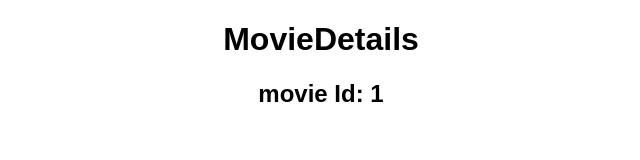
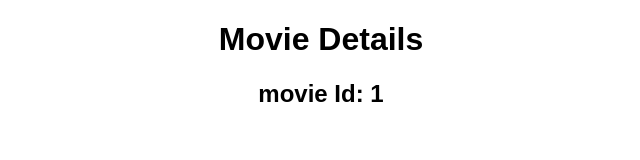
Before and after one commit to Lycidas-BC/weekend-movie-sagas, a React (Create React App) app: page /details/1 in a window 1280 px wide. Shown: the top 160 px of the page, without its empty margins (319-959 px from the left). Built offline with nearby package versions, Linux system fonts and the light colour scheme.

Commit message:
saved frame.jpg locally so that URL won't expire

```diff
--- a/src/components/MovieDetails/MovieDetails.jsx
+++ b/src/components/MovieDetails/MovieDetails.jsx
@@ -10,7 +10,7 @@ function MovieDetails() {
 
     return (
         <main>
-            <h1>MovieDetails</h1>
+            <h1>Movie Details</h1>
             <h2>movie Id: {movieId}</h2>
         </main>
     );
--- a/src/components/MovieItem/MovieItem.jsx
+++ b/src/components/MovieItem/MovieItem.jsx
@@ -1,5 +1,6 @@
 import React from 'react';
 import { makeStyles } from "@material-ui/core/styles";
+import { useHistory } from 'react-router-dom';
 import Button from "@material-ui/core/Button";
 import Paper from "@material-ui/core/Paper";
 import Grid from "@material-ui/core/Grid";
@@ -10,10 +11,11 @@ const useStyles = makeStyles((theme) => ({root: {flexGrow: 1},paper: {padding: t
 
 function MovieItem({movieIn}) {
     const classes = useStyles();
+    const history = useHistory();
 
     const movieDetails = () => {
         console.log(`Go to movie's details page`, movieIn);
-        console.log('path:', movieIn.poster);
+        history.push(`/details/${movieIn.id}`);
     };
 
     return (
@@ -21,7 +23,7 @@ function MovieItem({movieIn}) {
         <Paper className={classes.paper}>
             <h2>{movieIn.title}</h2>
         <CardMedia
-        style={{maxHeight: "80%", maxWidth: "80%", margin: "auto", padding: "10% 7% 10% 7%", backgroundImage: "url(https://static.vecteezy.com/system/resources/thumbnails/002/836/378/small/hollywood-film-frame-vector.jpg)", backgroundRepeat: "no-repeat", backgroundSize: "100% 100%" }}
+        style={{maxHeight: "80%", maxWidth: "80%", margin: "auto", padding: "10% 7% 10% 7%", backgroundImage: "url(images/frame.jpg)", backgroundRepeat: "no-repeat", backgroundSize: "100% 100%" }}
         className={movieIn.title}
         component="img"
         alt={movieIn.title}
--- a/src/components/MovieList/MovieList.jsx
+++ b/src/components/MovieList/MovieList.jsx
@@ -18,7 +18,7 @@ function MovieList() {
             <section className="movies" style={{ alignItems: "flex-end" }}>
                 {movies.map(movie => {
                     return (
-                        <MovieItem key={movie.id} movieIn={movie}></MovieItem>
+                        <MovieItem key={movie.id} movieIn={movie} buttonVisible={true} ></MovieItem>
                     );
                 })}
             </section>
```
Also changed, not shown: public/images/frame.jpg (added).
